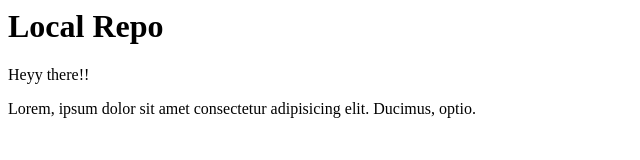
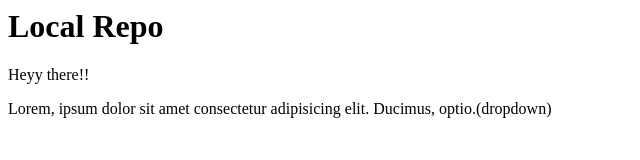
Before and after one commit to trilok-spec/localRepo, a plain HTML site: page index.html in a window 1280 px wide. Shown: the whole page, without its empty margins (0-640 px from the left). Drawn offline with Linux system fonts and the light colour scheme.

Commit message:
add dropdown

```diff
--- a/index.html
+++ b/index.html
@@ -1,3 +1,3 @@
 <h1>Local Repo</h1>
 <p>Heyy there!!</p>
-<p>Lorem, ipsum dolor sit amet consectetur adipisicing elit. Ducimus, optio.</p>
+<p>Lorem, ipsum dolor sit amet consectetur adipisicing elit. Ducimus, optio.(dropdown)</p>
```
